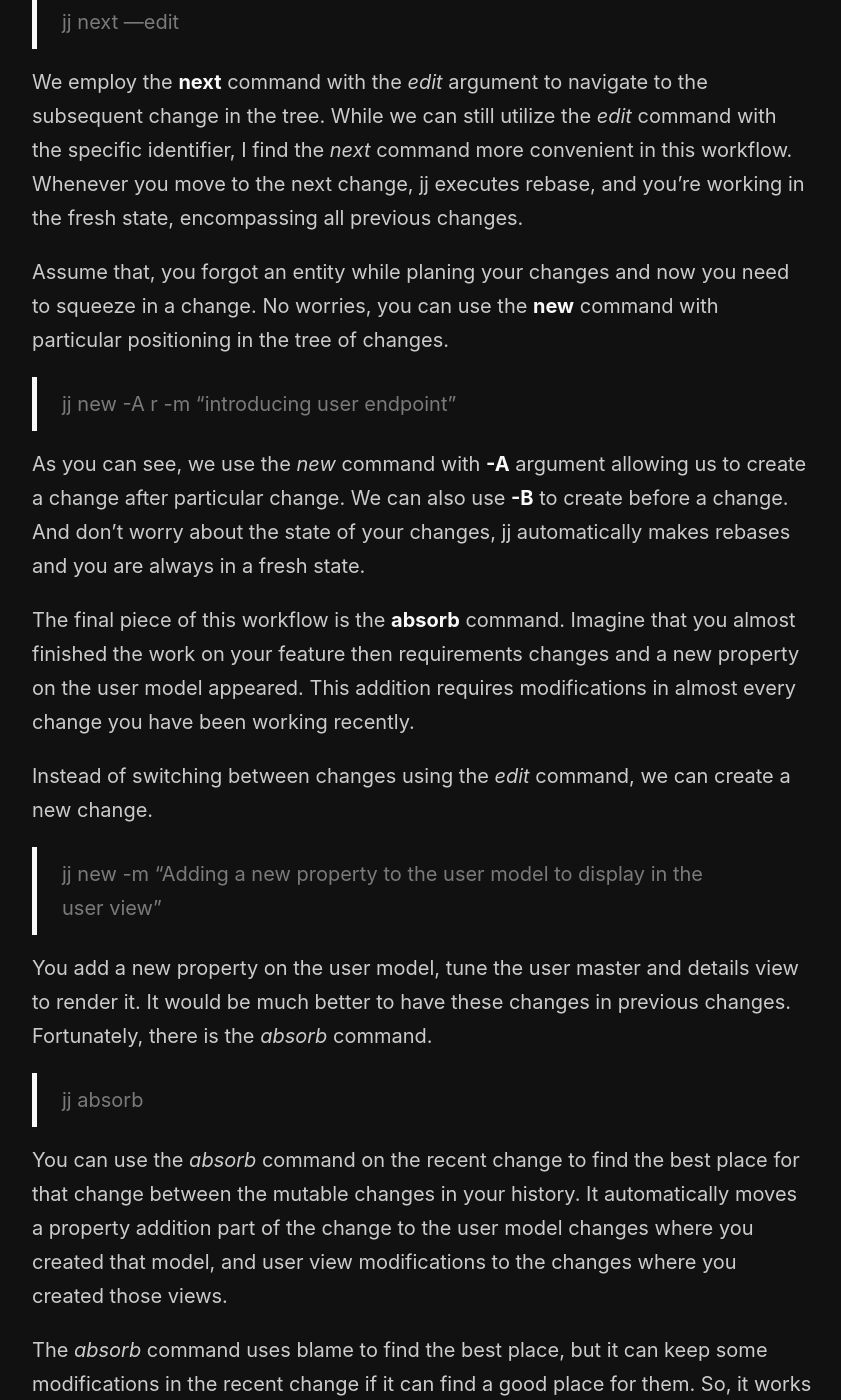
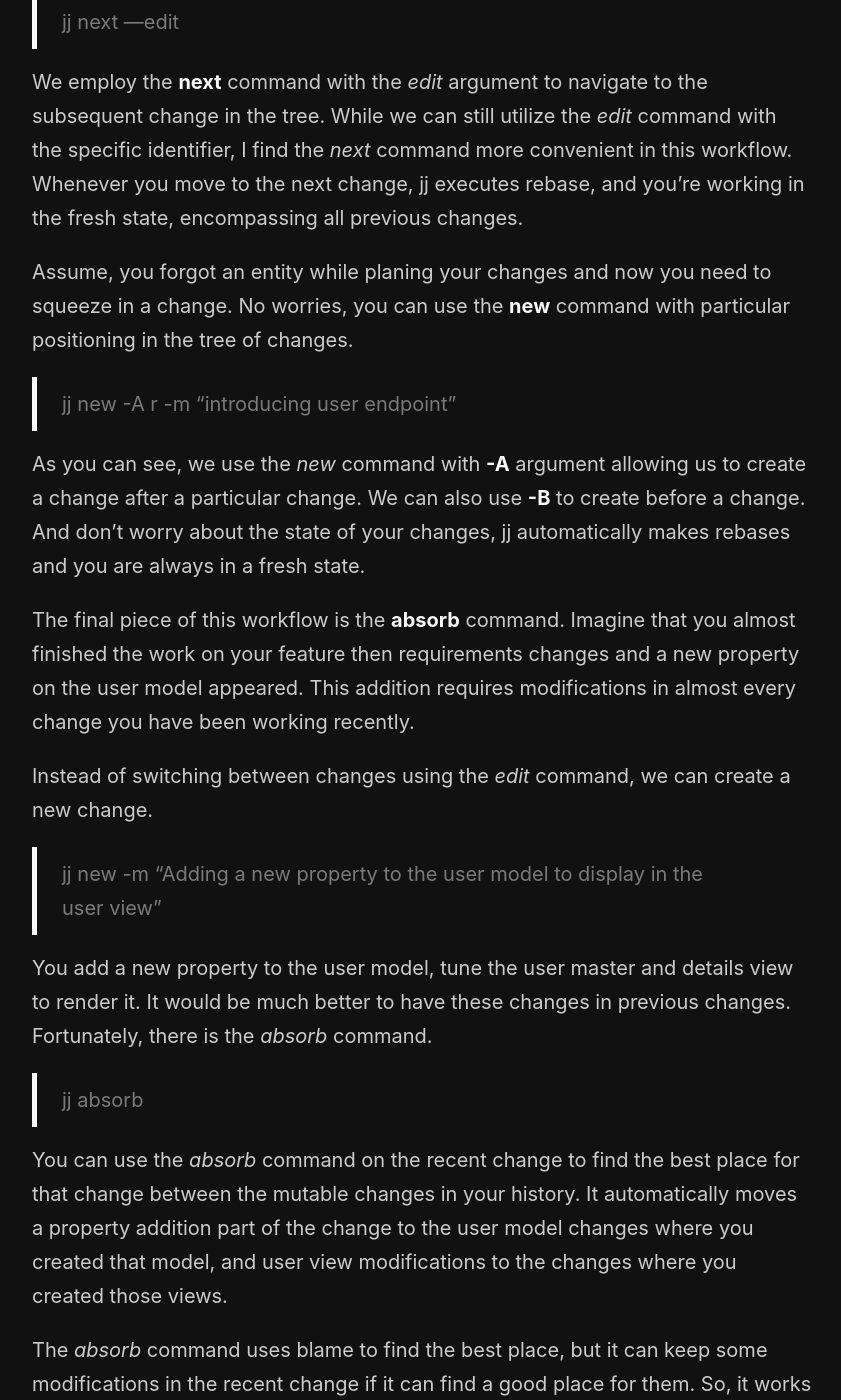
Before and after one commit to mecid/mecid.github.io, a Jekyll site: the page built from _posts/2025-10-22-introducing-jujutsu-vcs-edit-workflow.md, in a window 1280 px wide and 1400 px high, scrolled down 1960 px. Shown: the whole window, without its empty margins (218-1059 px from the left). Built offline with Jekyll 4.4.1, drawn with Linux system fonts in a browser that asks for light colours; some of the changed text lies outside the part shown.

Commit message:
another typos fixed in the edit flow post

```diff
--- a/_posts/2025-10-22-introducing-jujutsu-vcs-edit-workflow.md
+++ b/_posts/2025-10-22-introducing-jujutsu-vcs-edit-workflow.md
@@ -29,17 +29,17 @@
 
 > jj edit r
 
-We can used *edit* command to switch to any mutable change in the log. As you can see, we define the change using the short identifier indicated in the log. Now, we can express our user model. As soon as we finished our work on the user model we can move to the next part of the task and create user storage.
+We can use the *edit* command to switch to any mutable change in the log. As you can see, we define the change using the short identifier indicated in the log. Now, we can express our user model. As soon as we finished our work on the user model we can move to the next part of the task and create user storage.
 
 > jj next —edit
 
 We employ the **next** command with the *edit* argument to navigate to the subsequent change in the tree. While we can still utilize the *edit* command with the specific identifier, I find the *next* command more convenient in this workflow. Whenever you move to the next change, jj executes rebase, and you’re working in the fresh state, encompassing all previous changes.
 
-Assume that, you forgot an entity while planing your changes and now you need to squeeze in a change. No worries, you can use the **new** command with particular positioning in the tree of changes.
+Assume, you forgot an entity while planing your changes and now you need to squeeze in a change. No worries, you can use the **new** command with particular positioning in the tree of changes.
 
 > jj new -A r -m “introducing user endpoint”
 
-As you can see, we use the *new* command with **-A** argument allowing us to create a change after particular change. We can also use **-B** to create before a change. And don’t worry about the state of your changes, jj automatically makes rebases and you are always in a fresh state.
+As you can see, we use the *new* command with **-A** argument allowing us to create a change after a particular change. We can also use **-B** to create before a change. And don’t worry about the state of your changes, jj automatically makes rebases and you are always in a fresh state.
 
 The final piece of this workflow is the **absorb** command. Imagine that you almost finished the work on your feature then requirements changes and a new property on the user model appeared. This addition requires modifications in almost every change you have been working recently.
 
@@ -47,7 +47,7 @@
 
 > jj new -m “Adding a new property to the user model to display in the user view”
 
-You add a new property on the user model, tune the user master and details view to render it. It would be much better to have these changes in previous changes. Fortunately, there is the *absorb* command.
+You add a new property to the user model, tune the user master and details view to render it. It would be much better to have these changes in previous changes. Fortunately, there is the *absorb* command.
 
 > jj absorb
 
```
Also changed, not shown: other parts of _posts/2025-10-22-introducing-jujutsu-vcs-edit-workflow.md (+1 -1 lines).
